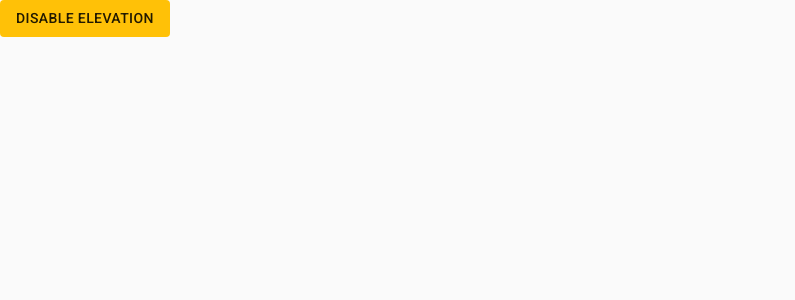
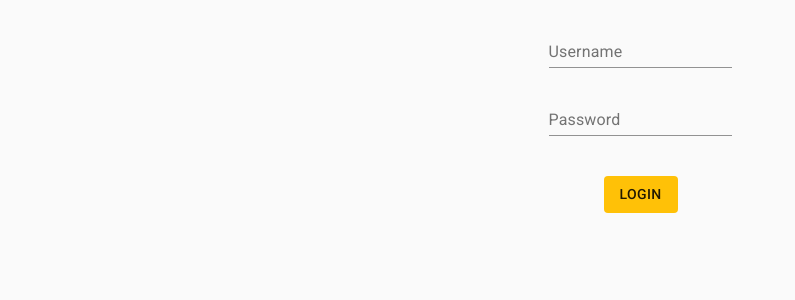
Before and after one commit to duvet86/offline-app, a React (Create React App) app: page / in a window 1280 px wide. Shown: the top 300 px of the page, without its empty margins (0-795 px from the left). Built offline with nearby package versions, Linux system fonts and the light colour scheme.

Commit message:
loginPage Update

```diff
--- a/src/Login.tsx
+++ b/src/Login.tsx
@@ -1,10 +1,44 @@
 import React from "react";
+
+import { makeStyles } from '@material-ui/core/styles';
 import Button from "@material-ui/core/Button";
+import TextField from '@material-ui/core/TextField';
+
+const useStyles = makeStyles({
+  container: {
+    display: "flex",
+    justifyContent: "center"
+  },
+  form: {
+    margin: 20
+  },
+  loginButton: {
+    marginTop: 20,
+    marginLeft: 75
+  }
+
+});
 
 export default function DisableElevation() {
+  const classes = useStyles();
+
   return (
-    <Button variant="contained" color="primary" disableElevation>
-      Disable elevation
+    <div className={classes.container}>
+
+      <div>
+        <form className={classes.form} noValidate autoComplete="off">
+          <TextField id="standard-basic" label="Username" />
+
+        </form>
+        <form className={classes.form} noValidate autoComplete="off">
+          <TextField id="standard-basic" label="Password" />
+
+        </form>
+
+        <Button className={classes.loginButton} variant="contained" color="primary" disableElevation>
+          Login
     </Button>
+      </div>
+    </div>
   );
 }
```
Also changed, not shown: 1 other file (tests, documents, lock files or other folders).
